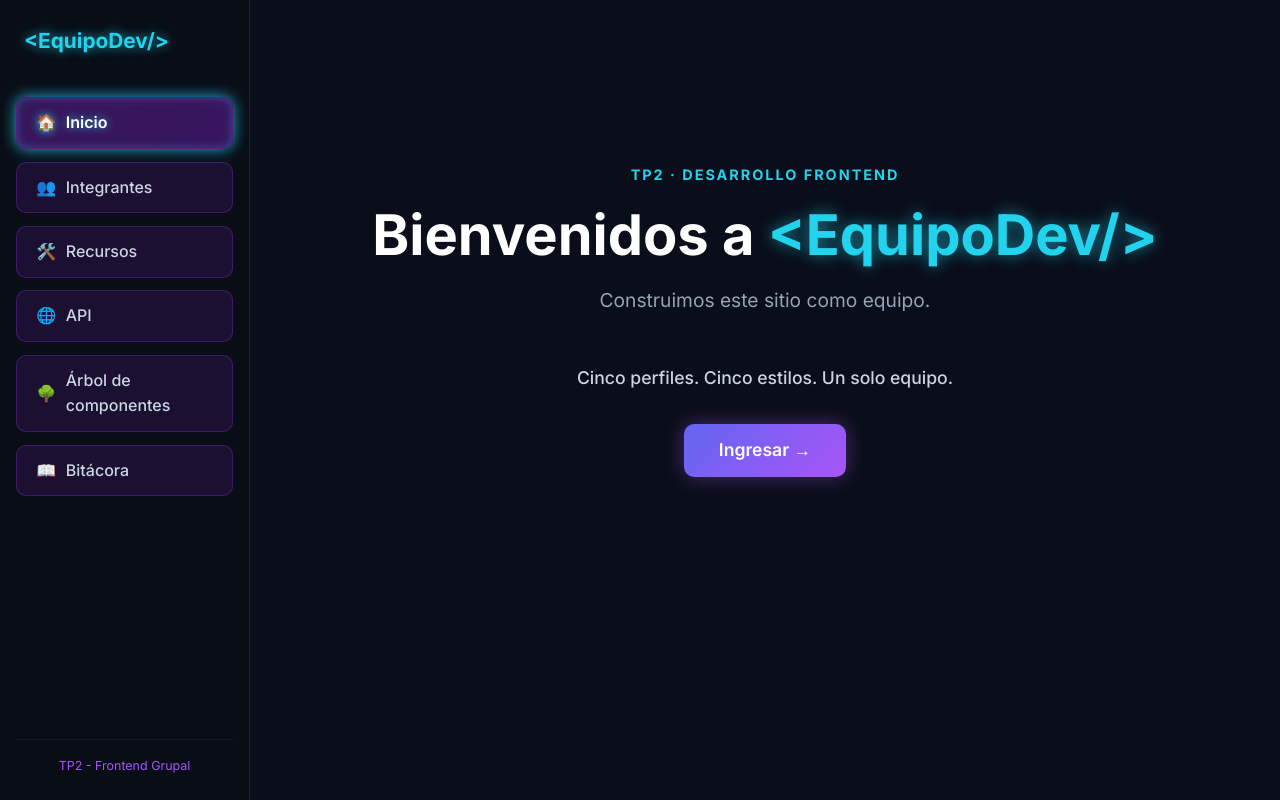
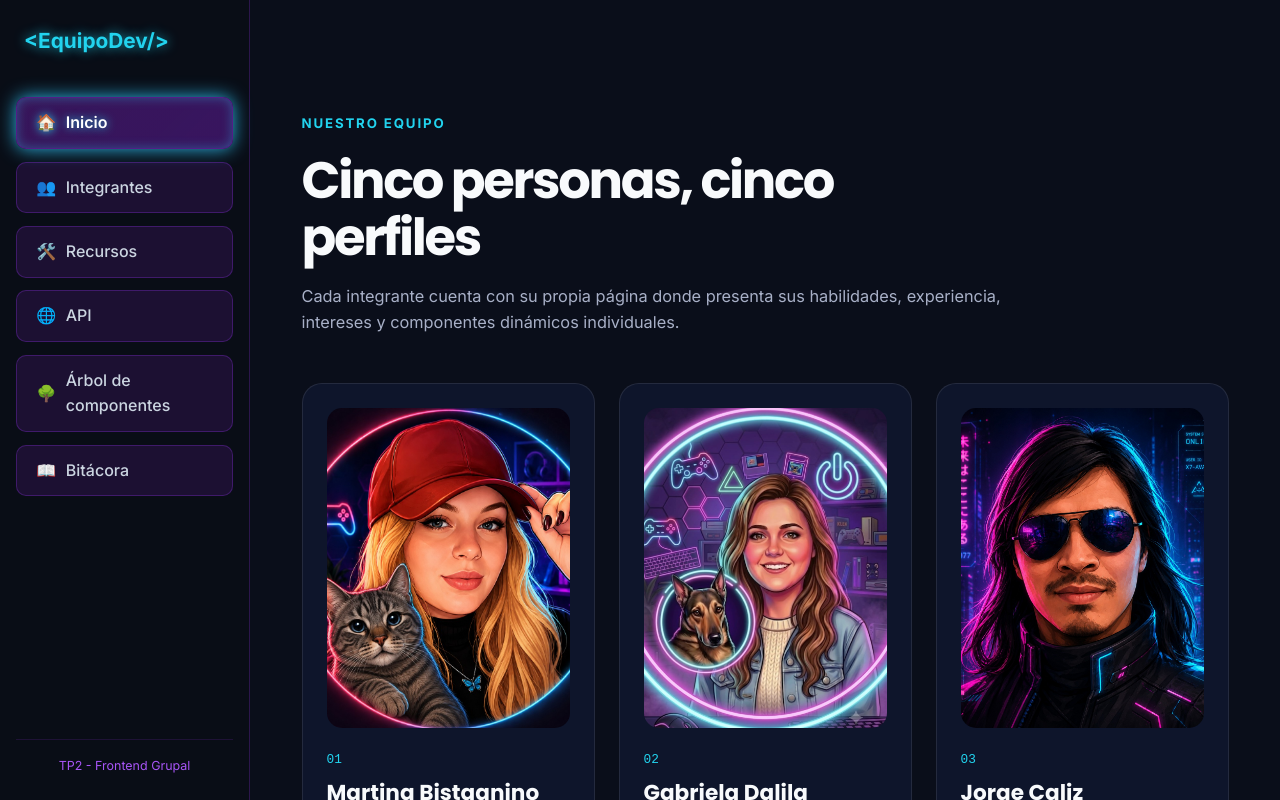
Before and after one commit to LuisUnix2100/tp2-frontend-grupal, a React (Vite) app: page / in a window 1280 px wide. Shown: the top 800 px of the page. Built offline with nearby package versions, Linux system fonts and the light colour scheme.

Commit message:
Update App.jsx

```diff
--- a/src/App.jsx
+++ b/src/App.jsx
@@ -1,29 +1,22 @@
 import { BrowserRouter, Routes, Route } from 'react-router-dom';
 import Layout from './components/Layout';
-import Home from './pages/Home'; // 👈 Agregamos la portada
 import Integrantes from './pages/Integrantes';
 import Perfil from './pages/Perfil';
 import Recursos from './pages/Recursos';
 import Api from './pages/Api';
-import Arbol from './pages/Arbol';
-import Bitacora from './pages/Bitacora';
 
 export default function App() {
   return (
     <BrowserRouter>
       <Routes>
+        {/* El Layout con tu Sidebar envuelve todas las rutas */}
         <Route element={<Layout />}>
-          {/* Inicio (/) muestra la portada */}
-          <Route path="/" element={<Home />} />
-
-          {/* Integrantes (/integrantes) muestra las tarjetas de los 5 */}
+          <Route path="/" element={<Integrantes />} />
           <Route path="/integrantes" element={<Integrantes />} />
+          {/* Ruta dinámica para cada perfil */}
           <Route path="/integrantes/:id" element={<Perfil />} />
-
           <Route path="/recursos" element={<Recursos />} />
           <Route path="/api" element={<Api />} />
-          <Route path="/arbol" element={<Arbol />} />
-          <Route path="/bitacora" element={<Bitacora />} />
         </Route>
       </Routes>
     </BrowserRouter>
```
